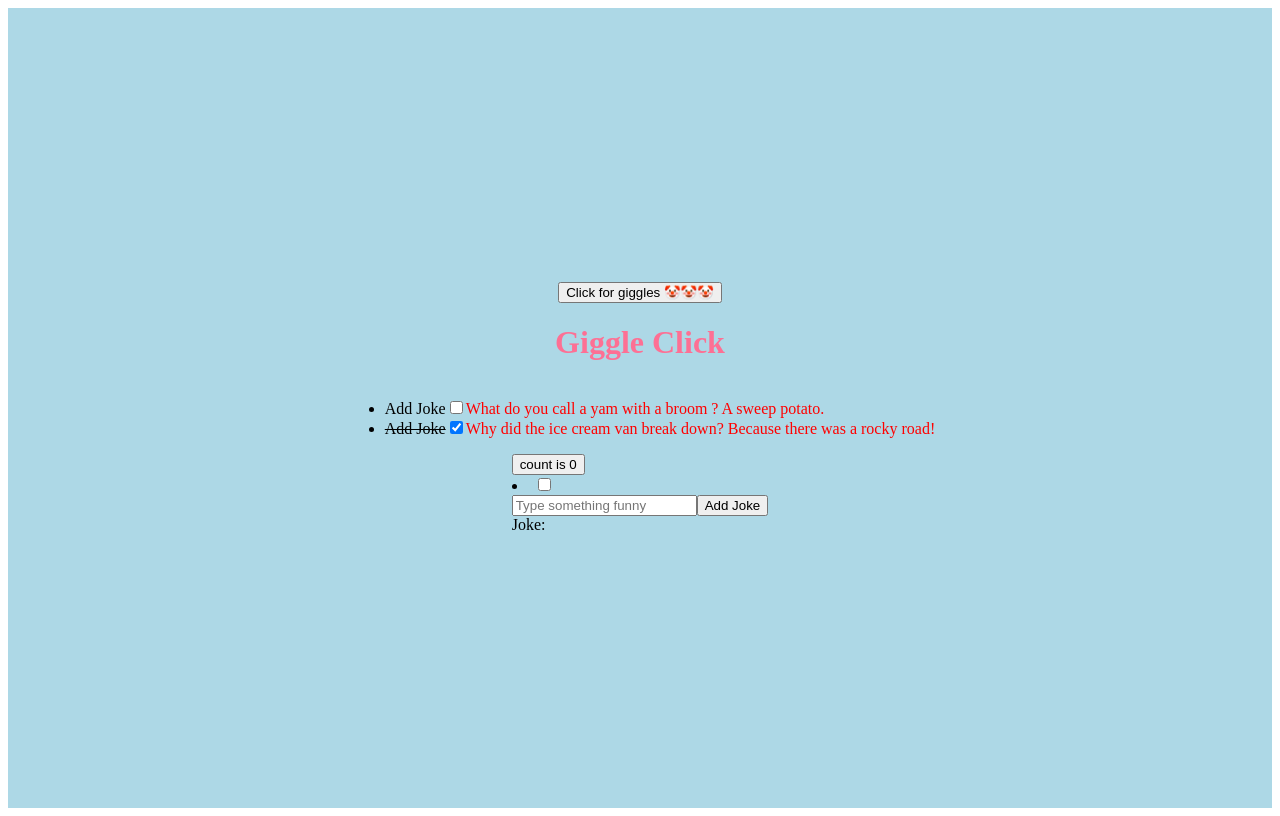
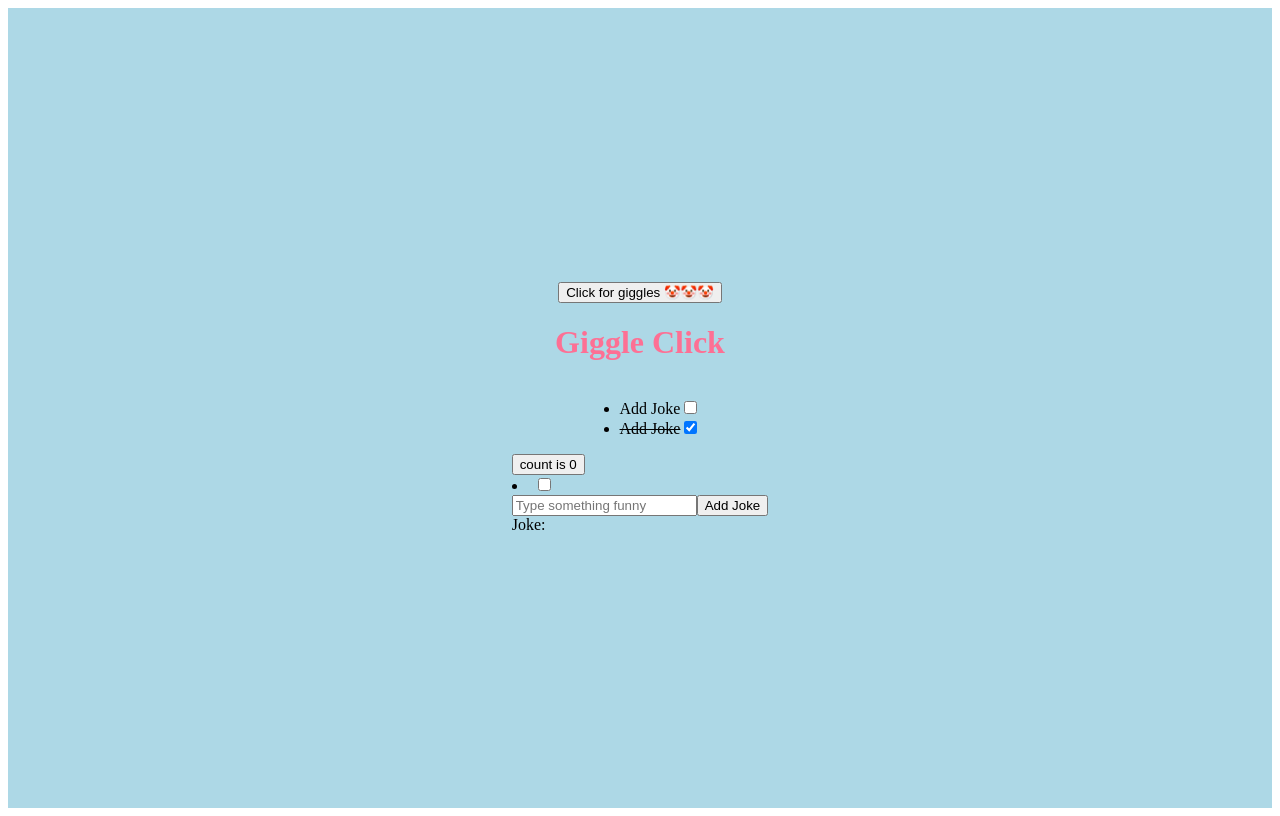
Before and after one commit to millipede-cpu/giggle-click, a React (Vite) app in the folder app/: page / in a window 1280 px wide. Built offline with nearby package versions, Linux system fonts and the light colour scheme.

Commit message:
removed span tag that was not being used
co-authored-by: Milly <millipede-cpu@users.noreply.github.com>
co-authored-by: Peter <PJSalter@users.noreply.github.com>

```diff
--- a/app/src/AppliedTheFavouriteJoke.tsx
+++ b/app/src/AppliedTheFavouriteJoke.tsx
@@ -45,7 +45,6 @@ export const AppliedTheFavouriteJoke: React.FC<ApplyJokeProps> = ({
         onChange={() => toggleJoke(newJokeToLaugh)}
         defaultChecked={newJokeToLaugh.complete}
       />
-      <span style={{ color: "red" }}>{newJokeToLaugh.text}</span>
       {/* HAHAHA THATS HILARIOUS!!! */}
     </li>
   );
```
